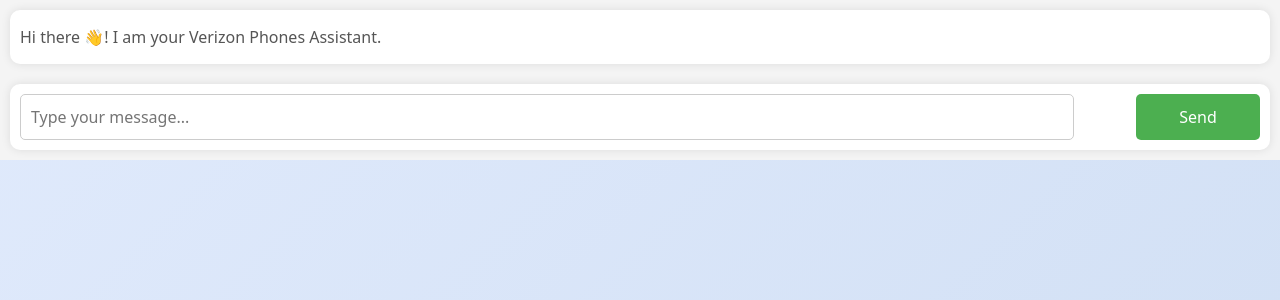
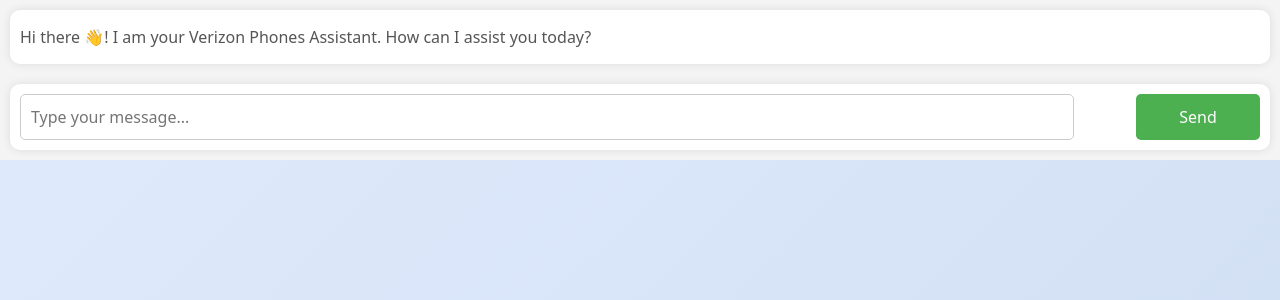
Before and after one commit to Sanse-Nyati/Verizon-phones, a React (Create React App) app: page /chatbot in a window 1280 px wide. Shown: the top 300 px of the page. Built offline with nearby package versions, Linux system fonts and the light colour scheme.

Commit message:
Update Chatbot.jsx

```diff
--- a/src/Components/Chatbot.jsx
+++ b/src/Components/Chatbot.jsx
@@ -50,7 +50,7 @@
 const Chatbot = () => {
   const [userInput, setUserInput] = useState("");
   const [messages, setMessages] = useState([
-    { sender: "chatbot", text: "Hi there 👋! I am your Verizon Phones Assistant." },
+    { sender: "chatbot", text: "Hi there 👋! I am your Verizon Phones Assistant. How can I assist you today?" },
   ]);
 
   const handleUserInput = (event) => {
```
